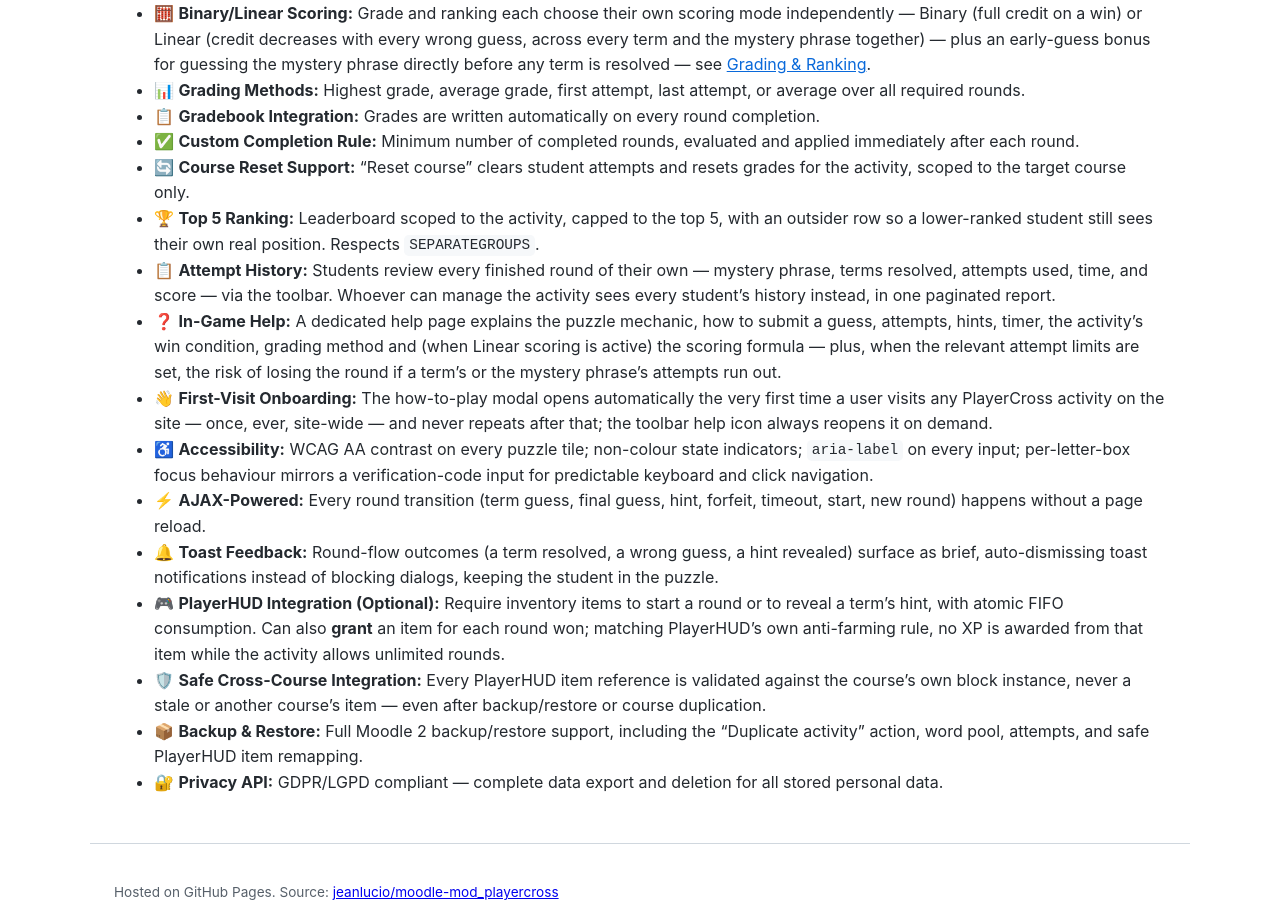
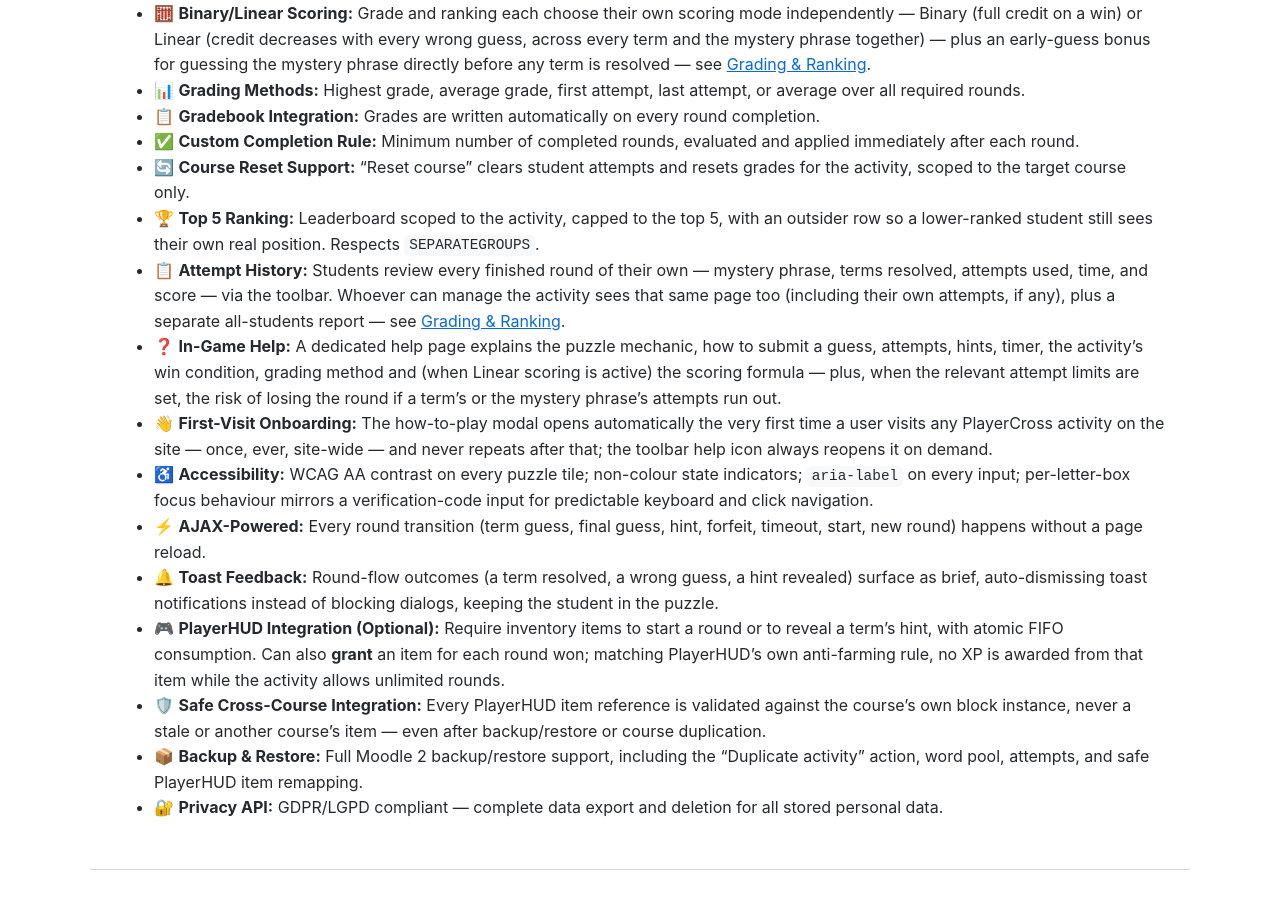
Before and after one commit to jeanlucio/moodle-mod_playercross, a Jekyll site: the page built from docs/en/features.md, in a window 1280 px wide and 900 px high, scrolled down 2151 px. Built offline with Jekyll 4.4.1, drawn with Linux system fonts in a browser that asks for light colours; our own code applies the rules of GitHub Pages for plain Markdown files.

Commit message:
correct attempt history feature bullet: manager sees own history too
Same stale description as the grading.md paragraph fixed earlier: the
history and report pages are separate (myattempts.php / attemptsreport.php),
and only the report excludes the manager's own attempts.

```diff
--- a/docs/en/features.md
+++ b/docs/en/features.md
@@ -30,7 +30,7 @@
 * ✅ **Custom Completion Rule:** Minimum number of completed rounds, evaluated and applied immediately after each round.
 * 🔄 **Course Reset Support:** "Reset course" clears student attempts and resets grades for the activity, scoped to the target course only.
 * 🏆 **Top 5 Ranking:** Leaderboard scoped to the activity, capped to the top 5, with an outsider row so a lower-ranked student still sees their own real position. Respects `SEPARATEGROUPS`.
-* 📋 **Attempt History:** Students review every finished round of their own — mystery phrase, terms resolved, attempts used, time, and score — via the toolbar. Whoever can manage the activity sees every student's history instead, in one paginated report.
+* 📋 **Attempt History:** Students review every finished round of their own — mystery phrase, terms resolved, attempts used, time, and score — via the toolbar. Whoever can manage the activity sees that same page too (including their own attempts, if any), plus a separate all-students report — see [Grading & Ranking](grading.html).
 * ❓ **In-Game Help:** A dedicated help page explains the puzzle mechanic, how to submit a guess, attempts, hints, timer, the activity's win condition, grading method and (when Linear scoring is active) the scoring formula — plus, when the relevant attempt limits are set, the risk of losing the round if a term's or the mystery phrase's attempts run out.
 * 👋 **First-Visit Onboarding:** The how-to-play modal opens automatically the very first time a user visits any PlayerCross activity on the site — once, ever, site-wide — and never repeats after that; the toolbar help icon always reopens it on demand.
 * ♿ **Accessibility:** WCAG AA contrast on every puzzle tile; non-colour state indicators; `aria-label` on every input; per-letter-box focus behaviour mirrors a verification-code input for predictable keyboard and click navigation.
```
Also changed, not shown: docs/pt/features.md (+1 -1 lines).
